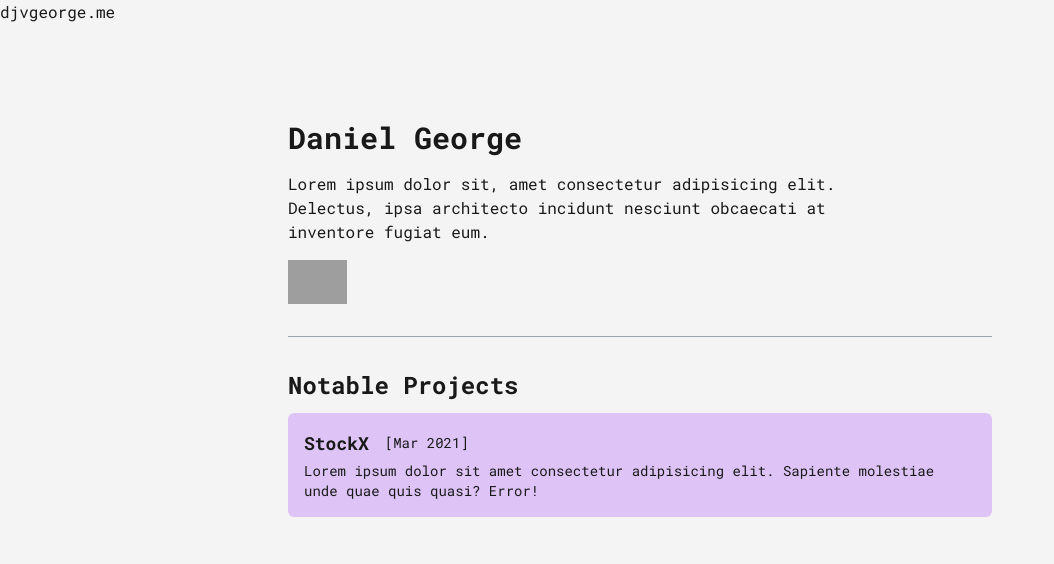
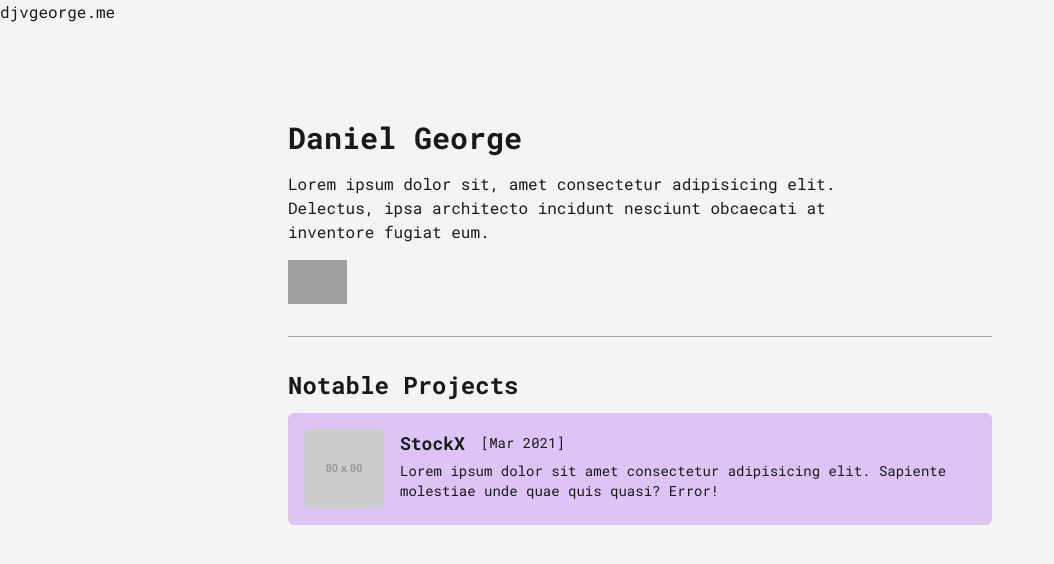
Before and after one commit to othema/portfolio, a SvelteKit app: page / in a window 1280 px wide. Shown: the top 564 px of the page, without its empty margins (0-1054 px from the left). Built offline with nearby package versions, Linux system fonts and the light colour scheme; grey boxes are pictures that could not be loaded.

Commit message:
refactor: put project into a component

```diff
--- /dev/null
+++ b/src/components/Project.svelte
@@ -0,0 +1,14 @@
+<script lang="ts">
+	export let title: string;
+	export let date: string;
+	export let description: string = "Lorem ipsum dolor sit amet consectetur adipisicing elit. Sapiente molestiae unde quae quis quasi? Error!";
+	export let image: string = "https://via.placeholder.com/80"
+</script>
+
+<article class="flex gap-4 bg-opacity-30 p-4 my-2 rounded-md hover:scale-105 transform ease-in-out duration-300 bg-purple-500">
+	<img class="rounded-md" src={image} alt="Project">
+	<div>
+		<h3 class="font-bold text-lg flex items-center">{title} <span class="font-normal text-sm ml-4">[{date}]</span></h3>
+		<p class="text-sm mt-1">{description}</p>
+	</div>
+</article>
--- a/src/routes/+page.svelte
+++ b/src/routes/+page.svelte
@@ -1,3 +1,7 @@
+<script>
+	import Project from "../components/Project.svelte";
+
+</script>
 <nav>
 	djvgeorge.me
 </nav>
@@ -15,10 +19,7 @@
 		<h2 class="font-bold text-2xl">Notable Projects</h2>
 
 		<ul class="mt-3">
-			<article class="bg-opacity-30 p-4 my-2 rounded-md hover:scale-105 transform ease-in-out duration-300 bg-purple-500">
-				<h3 class="font-bold text-lg flex items-center">StockX <span class="font-normal text-sm ml-4">[Mar 2021]</span></h3>
-				<p class="text-sm mt-1">Lorem ipsum dolor sit amet consectetur adipisicing elit. Sapiente molestiae unde quae quis quasi? Error!</p>
-			</article>
+			<Project title="StockX" date="Mar 2021" />
 		</ul>
 	</section>
 </div>
```
